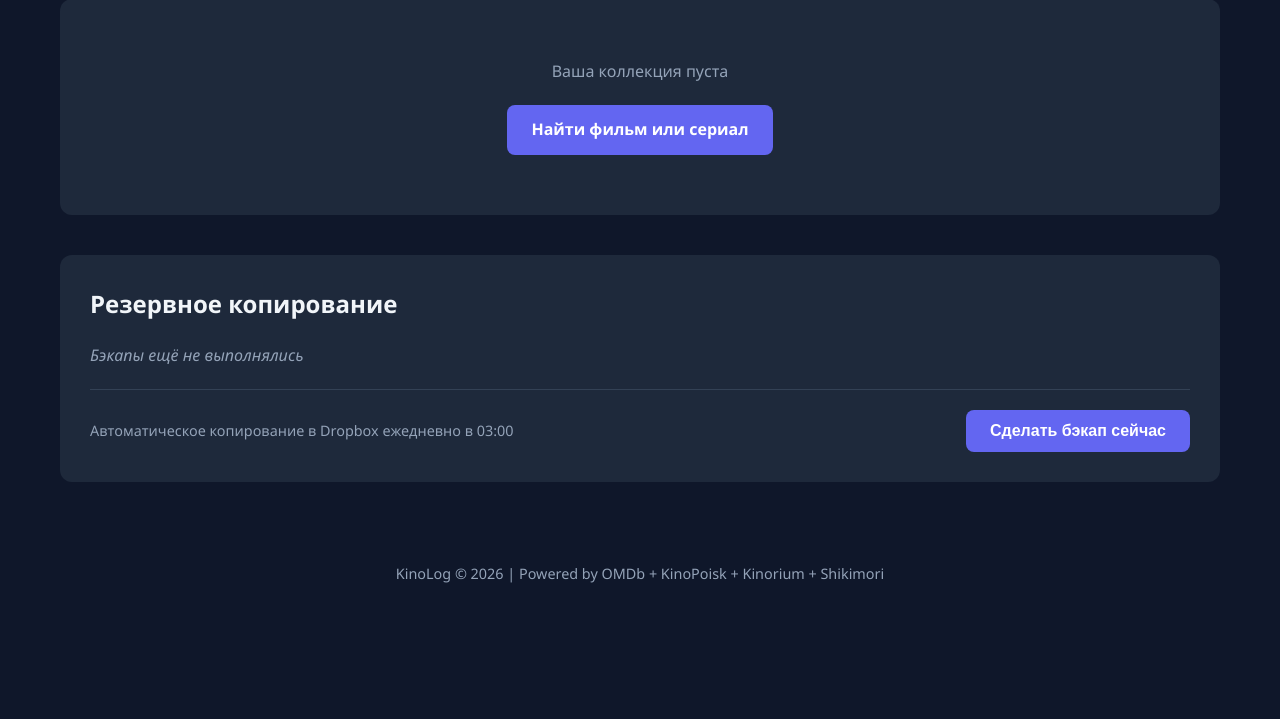
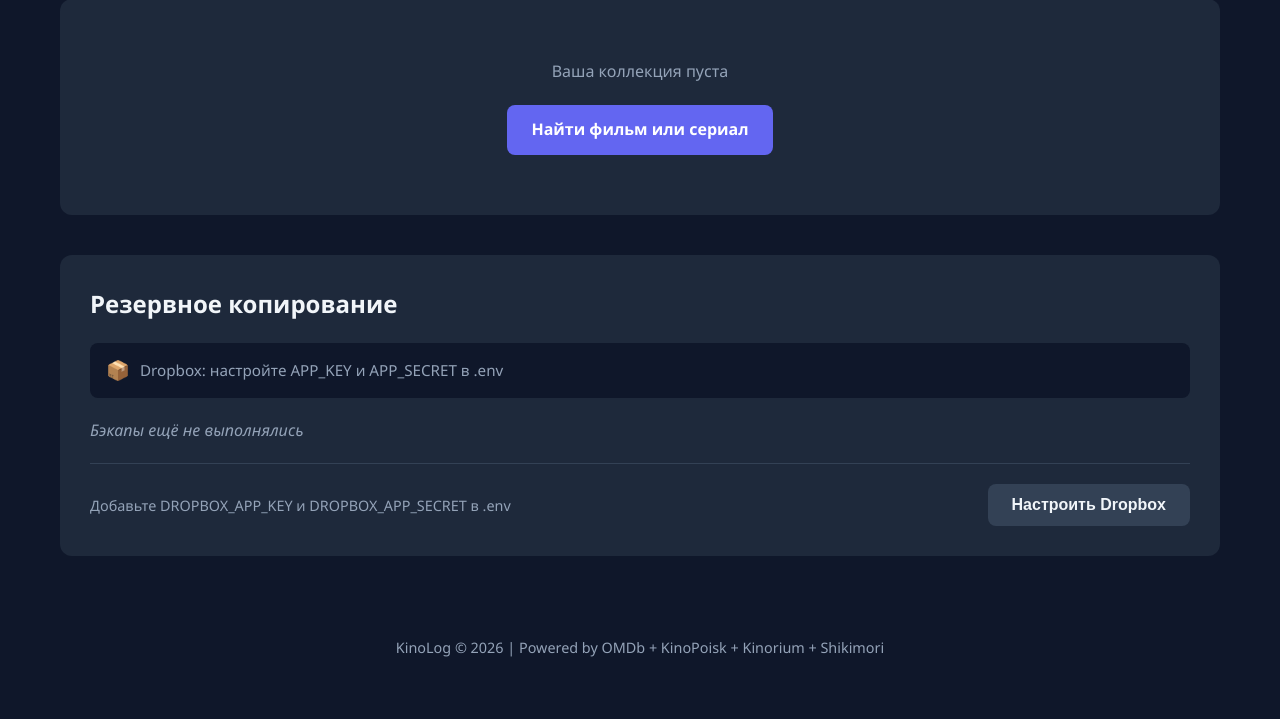
Before and after one commit to Wolf-L1grotale/KinoLog, a FastAPI app: page / in a window 1280 px wide. Shown: the part 598-1317 px from the top of the page. Before the commit the page ends 1181 px from the top, so only its background shows below. Run offline with FastAPI, Linux system fonts and the light colour scheme; data that the repository does not hold is empty.

Commit message:
Добавлено более удобное подключение DropBox

```diff
--- a/app.py
+++ b/app.py
@@ -9,7 +9,9 @@ import tmdb
 import kinopoisk
 import kinorium
 import backup
+import dropbox_auth
 import images
+import time
 from dotenv import load_dotenv
 
 load_dotenv()
@@ -269,6 +271,64 @@ async def stats():
     }
     return JSONResponse(content=stats_data)
 
+
+@app.get("/api/dropbox/status")
+async def dropbox_status():
+    tokens = await db.get_dropbox_tokens()
+    return JSONResponse(content={
+        "connected": tokens is not None,
+        "configured": dropbox_auth.is_configured(),
+        "account_name": tokens["account_name"] if tokens else None,
+    })
+
+
+@app.get("/api/dropbox/auth")
+async def dropbox_auth_start():
+    if not dropbox_auth.is_configured():
+        return JSONResponse(
+            status_code=400,
+            content={"error": "DROPBOX_APP_KEY и DROPBOX_APP_SECRET не заданы в .env"}
+        )
+    auth_url, state = dropbox_auth.get_auth_url()
+    return JSONResponse(content={"auth_url": auth_url, "state": state})
+
+
+@app.get("/api/dropbox/callback")
+async def dropbox_auth_callback(code: str = "", state: str = ""):
+    if not code or not state:
+        return RedirectResponse(url="/?dropbox_error=missing_params", status_code=302)
+
+    if not dropbox_auth.validate_state(state):
+        return RedirectResponse(url="/?dropbox_error=invalid_state", status_code=302)
+
+    try:
+        token_data = dropbox_auth.exchange_code(code)
+    except Exception as e:
+        return RedirectResponse(url=f"/?dropbox_error=exchange_failed", status_code=302)
+
+    access_token = token_data.get("access_token", "")
+    refresh_token = token_data.get("refresh_token", "")
+    expires_in = token_data.get("expires_in", 0)
+    expires_at = time.time() + expires_in if expires_in else None
+
+    account_name = ""
+    try:
+        dbx = dropbox_auth.get_dropbox_client(access_token)
+        account = dbx.users_get_current_account()
+        account_name = account.name.display_name
+    except Exception:
+        pass
+
+    await db.save_dropbox_tokens(access_token, refresh_token, expires_at, account_name)
+
+    return RedirectResponse(url="/?dropbox_connected=1", status_code=302)
+
+
+@app.post("/api/dropbox/disconnect")
+async def dropbox_disconnect():
+    await db.delete_dropbox_tokens()
+    return JSONResponse(content={"status": "disconnected"})
+
 if __name__ == "__main__":
     import uvicorn
     uvicorn.run(app, host="0.0.0.0", port=8000)
--- a/backup.py
+++ b/backup.py
@@ -1,26 +1,50 @@
 import dropbox
 import os
-import shutil
 import zipfile
+import time
 from datetime import datetime
 from pathlib import Path
 from dotenv import load_dotenv
-from database import log_backup, get_database_size, DATABASE_PATH
+from database import log_backup, get_database_size, DATABASE_PATH, get_dropbox_tokens, update_dropbox_access_token
+import dropbox_auth
 
 load_dotenv()
 
-DROPBOX_ACCESS_TOKEN = os.getenv("DROPBOX_ACCESS_TOKEN", "")
 DROPBOX_BACKUP_FOLDER = "/filmograf_backups"
 BACKUP_RETENTION_DAYS = 30
 COVERS_DIR = Path("static/covers")
 
+
+async def _get_dropbox_client():
+    tokens = await get_dropbox_tokens()
+    if not tokens:
+        return None
+
+    access_token = tokens["access_token"]
+    refresh_token = tokens["refresh_token"]
+    expires_at = tokens.get("expires_at")
+
+    if dropbox_auth.is_token_expired(expires_at):
+        try:
+            new_data = dropbox_auth.refresh_access_token(refresh_token)
+            access_token = new_data["access_token"]
+            new_expires_in = new_data.get("expires_in", 0)
+            new_expires_at = time.time() + new_expires_in if new_expires_in else None
+            if "refresh_token" in new_data:
+                refresh_token = new_data["refresh_token"]
+            await update_dropbox_access_token(access_token, new_expires_at)
+        except Exception:
+            return None
+
+    return dropbox_auth.get_dropbox_client(access_token)
+
+
 async def backup_to_dropbox() -> dict:
-    if not DROPBOX_ACCESS_TOKEN:
-        return {"status": "skipped", "message": "Dropbox token not configured"}
+    dbx = await _get_dropbox_client()
+    if not dbx:
+        return {"status": "skipped", "message": "Dropbox не подключён"}
 
     try:
-        dbx = dropbox.Dropbox(DROPBOX_ACCESS_TOKEN)
-
         timestamp = datetime.now().strftime("%Y%m%d_%H%M%S")
         backup_filename = f"filmograf_backup_{timestamp}.zip"
         local_backup_path = f"./backups/{backup_filename}"
--- a/static/css/style.css
+++ b/static/css/style.css
@@ -631,6 +631,40 @@ section h2 {
     color: var(--danger);
 }
 
+.dropbox-status-bar {
+    display: flex;
+    justify-content: space-between;
+    align-items: center;
+    padding: 12px 16px;
+    background: var(--bg-dark);
+    border-radius: 8px;
+    margin-bottom: 20px;
+}
+
+.dropbox-info {
+    display: flex;
+    align-items: center;
+    gap: 10px;
+    font-size: 0.95rem;
+    color: var(--text-secondary);
+}
+
+.dropbox-icon {
+    font-size: 1.2rem;
+}
+
+.dropbox-account {
+    color: var(--success);
+    font-weight: 600;
+    margin-left: 4px;
+}
+
+.btn-sm {
+    padding: 8px 16px;
+    font-size: 0.85rem;
+    border-radius: 6px;
+}
+
 .api-status-section {
     background: var(--bg-card);
     border-radius: 12px;
--- a/static/js/main.js
+++ b/static/js/main.js
@@ -13,7 +13,7 @@ async function triggerBackup() {
             statusEl.textContent = `Бэкап выполнен успешно! Файл: ${data.filename} (${formatSize(data.size)})`;
         } else if (data.status === 'skipped') {
             statusEl.className = 'error';
-            statusEl.textContent = 'Бэкап пропущен: токен Dropbox не настроен';
+            statusEl.textContent = 'Бэкап пропущен: Dropbox не подключён';
         } else {
             statusEl.className = 'error';
             statusEl.textContent = `Ошибка: ${data.message}`;
@@ -30,6 +30,76 @@ function formatSize(bytes) {
     return (bytes / (1024 * 1024)).toFixed(1) + ' MB';
 }
 
+async function loadDropboxStatus() {
+    const textEl = document.getElementById('dropbox-status-text');
+    const actionsEl = document.getElementById('dropbox-actions');
+    const backupBtn = document.getElementById('backup-btn');
+    const backupHint = document.querySelector('.backup-hint');
+    if (!textEl) return;
+
+    try {
+        const resp = await fetch('/api/dropbox/status');
+        const data = await resp.json();
+
+        if (data.connected) {
+            textEl.innerHTML = `Dropbox подключён <span class="dropbox-account">${data.account_name || ''}</span>`;
+            if (actionsEl) actionsEl.innerHTML = '<button onclick="disconnectDropbox()" class="btn btn-sm btn-danger">Отключить</button>';
+            if (backupBtn) {
+                backupBtn.textContent = 'Сделать бэкап сейчас';
+                backupBtn.disabled = false;
+                backupBtn.onclick = triggerBackup;
+            }
+            if (backupHint) backupHint.textContent = 'Автоматическое копирование в Dropbox ежедневно в 03:00';
+        } else if (data.configured) {
+            textEl.textContent = 'Dropbox не подключён';
+            if (actionsEl) actionsEl.innerHTML = '';
+            if (backupBtn) {
+                backupBtn.textContent = 'Подключить Dropbox';
+                backupBtn.disabled = false;
+                backupBtn.onclick = connectDropbox;
+                backupBtn.className = 'btn btn-primary';
+            }
+            if (backupHint) backupHint.textContent = 'Подключите Dropbox для автоматических бэкапов';
+        } else {
+            textEl.textContent = 'Dropbox: настройте APP_KEY и APP_SECRET в .env';
+            if (actionsEl) actionsEl.innerHTML = '';
+            if (backupBtn) {
+                backupBtn.textContent = 'Настроить Dropbox';
+                backupBtn.disabled = true;
+                backupBtn.className = 'btn btn-secondary';
+            }
+            if (backupHint) backupHint.textContent = 'Добавьте DROPBOX_APP_KEY и DROPBOX_APP_SECRET в .env';
+        }
+    } catch (e) {
+        textEl.textContent = 'Dropbox: ошибка проверки статуса';
+        if (actionsEl) actionsEl.innerHTML = '';
+    }
+}
+
+async function connectDropbox() {
+    try {
+        const resp = await fetch('/api/dropbox/auth');
+        const data = await resp.json();
+        if (data.auth_url) {
+            window.location.href = data.auth_url;
+        } else if (data.error) {
+            alert(data.error);
+        }
+    } catch (e) {
+        alert('Не удалось начать авторизацию');
+    }
+}
+
+async function disconnectDropbox() {
+    if (!confirm('Отключить Dropbox? Бэкапы прекратятся.')) return;
+    try {
+        await fetch('/api/dropbox/disconnect', { method: 'POST' });
+        loadDropboxStatus();
+    } catch (e) {
+        alert('Ошибка отключения');
+    }
+}
+
 document.addEventListener('DOMContentLoaded', () => {
     const searchInput = document.querySelector('.search-input');
     if (searchInput) {
@@ -39,4 +109,27 @@ document.addEventListener('DOMContentLoaded', () => {
             }
         });
     }
+
+    loadDropboxStatus();
+
+    const params = new URLSearchParams(window.location.search);
+    if (params.get('dropbox_connected') === '1') {
+        window.history.replaceState({}, '', '/');
+        const statusEl = document.getElementById('backup-status');
+        if (statusEl) {
+            statusEl.className = 'success';
+            statusEl.style.display = 'block';
+            statusEl.textContent = 'Dropbox успешно подключён!';
+            setTimeout(() => { statusEl.style.display = 'none'; }, 3000);
+        }
+    }
+    if (params.get('dropbox_error')) {
+        window.history.replaceState({}, '', '/');
+        const statusEl = document.getElementById('backup-status');
+        if (statusEl) {
+            statusEl.className = 'error';
+            statusEl.style.display = 'block';
+            statusEl.textContent = 'Ошибка подключения Dropbox. Попробуйте ещё раз.';
+        }
+    }
 });
--- a/templates/index.html
+++ b/templates/index.html
@@ -116,6 +116,13 @@
 
         <section class="backup-section">
             <h2>Резервное копирование</h2>
+            <div class="dropbox-status-bar" id="dropbox-status-bar">
+                <div class="dropbox-info">
+                    <span class="dropbox-icon">📦</span>
+                    <span id="dropbox-status-text">Проверка...</span>
+                </div>
+                <div id="dropbox-actions"></div>
+            </div>
             <div class="backup-status-info">
                 {% if backup_info.last_backup %}
                 <div class="backup-detail">
@@ -148,6 +155,6 @@
         </footer>
     </div>
 
-    <script src="/static/js/main.js"></script>
+    <script src="/static/js/main.js?v=2"></script>
 </body>
 </html>
```
Also changed, not shown: database.py (+49 -0 lines), dropbox_auth.py (added, +85 -0 lines), README.md, 1 other file.
